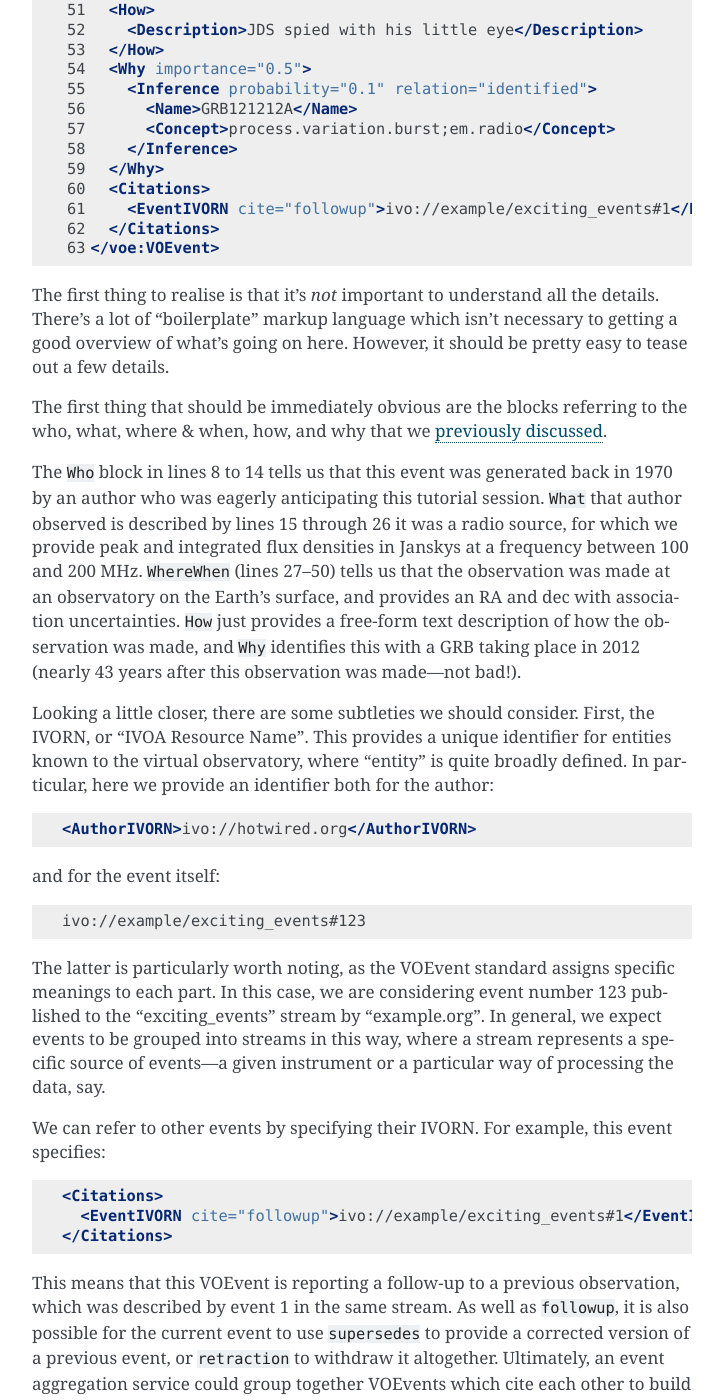
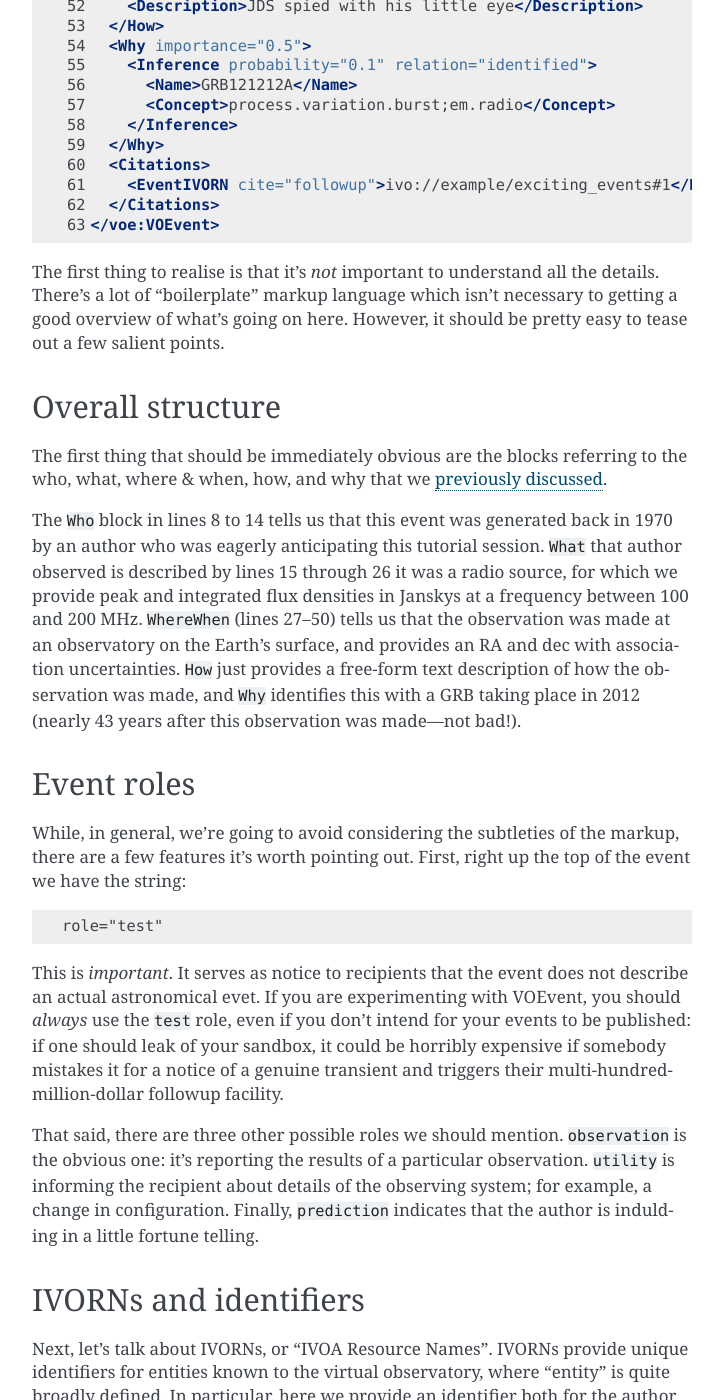
Before and after one commit to jdswinbank/voevent-notes, a Sphinx documentation site: the page built from docs/reading.rst, in a window 1280 px wide and 1400 px high, scrolled down 1216 px. Shown: the whole window, without its empty margins (388-1111 px from the left). Built offline with Sphinx 7.4.7, drawn with Linux system fonts in a browser that asks for light colours; some of the changed text lies outside the part shown.

Commit message:
Roles and UCDs

```diff
--- a/docs/reading.rst
+++ b/docs/reading.rst
@@ -6,8 +6,7 @@
 
 As we've discussed, VOEvents are designed to be readable both by machines and
 by humans. Let's start by looking at a real live VOEvent by eye and picking
-out the important characteristics, then show how to do so programmatically.
-Here we go:
+out the important characteristics. Here's one:
 
 .. literalinclude:: voevent.xml
    :language: xml
@@ -16,7 +15,10 @@
 The first thing to realise is that it's *not* important to understand all the
 details. There's a lot of "boilerplate" markup language which isn't necessary
 to getting a good overview of what's going on here. However, it should be
-pretty easy to tease out a few details.
+pretty easy to tease out a few salient points.
+
+Overall structure
+=================
 
 The first thing that should be immediately obvious are the blocks referring to
 the who, what, where & when, how, and why that we :ref:`previously discussed
@@ -33,10 +35,38 @@
 and ``Why`` identifies this with a GRB taking place in 2012 (nearly 43 years
 after this observation was made---not bad!).
 
-Looking a little closer, there are some subtleties we should consider. First,
-the IVORN, or "IVOA Resource Name". This provides a unique identifier for
-entities known to the virtual observatory, where "entity" is quite broadly
-defined. In particular, here we provide an identifier both for the author:
+Event roles
+===========
+
+While, in general, we're going to avoid considering the subtleties of the
+markup, there are a few features it's worth pointing out. First, right up the
+top of the event we have the string:
+
+.. code-block:: xml
+
+   role="test"
+
+This is *important*. It serves as notice to recipients that the event does not
+describe an actual astronomical evet. If you are experimenting with VOEvent,
+you should *always* use the ``test`` role, even if you don't intend for your
+events to be published: if one should leak of your sandbox, it could be
+horribly expensive if somebody mistakes it for a notice of a genuine transient
+and triggers their multi-hundred-million-dollar followup facility.
+
+That said, there are three other possible roles we should mention.
+``observation`` is the obvious one: it's reporting the results of a particular
+observation. ``utility`` is informing the recipient about details of the
+observing system; for example, a change in configuration. Finally,
+``prediction`` indicates that the author is indulding in a little fortune
+telling.
+
+IVORNs and identifiers
+======================
+
+Next, let's talk about IVORNs, or "IVOA Resource Names". IVORNs provide
+unique identifiers for entities known to the virtual observatory, where
+"entity" is quite broadly defined. In particular, here we provide an
+identifier both for the author of the event:
 
 .. code-block:: xml
 
@@ -71,3 +101,34 @@
 withdraw it altogether. Ultimately, an event aggregation service could group
 together VOEvents which cite each other to build up a full description of a
 particular astronomical event.
+
+In theory, one can go and look up an IVORN in the IVOA registry to find out
+details of the author, the available event streams, and the events themselves.
+In practice, that functionality isn't yet generally available (but it's
+`coming`_).
+
+.. _coming: http://www.ivoa.net/documents/VOEventRegExt/20140513/index.html
+
+Unified Content Descriptors
+===========================
+
+Depending on the source of the event, it might be "obvious" to the human that
+"peak flux" measured in Janskys likely refers to some sort of electromagnetic
+radiation. However, the computer which might be automatically processing and
+making decisions based on this VOEvent needs all the help it can get. To that
+end, we can annotate the event with `Unified Content Descriptors`_, or UCDs
+(:ref:`Derrier et al, 2005 <derriere-2005>`). For example, we write
+
+.. code-block:: xml
+
+   ucd="em.radio.100-200MHz"
+
+to indicate the type of measurement that ``peak_flux`` and ``int_flux`` refer
+to. A `very similar idea`_ applies to the scientific inference:
+
+.. code-block:: xml
+
+   <Concept>process.variation.burst;em.radio</Concept>
+
+.. _Unified Content Descriptors: http://cdsweb.u-strasbg.fr/UCD/
+.. _very similar idea: http://cdsweb.u-strasbg.fr/UCD/
```
Also changed, not shown: docs/bib.rst (+7 -0 lines).
